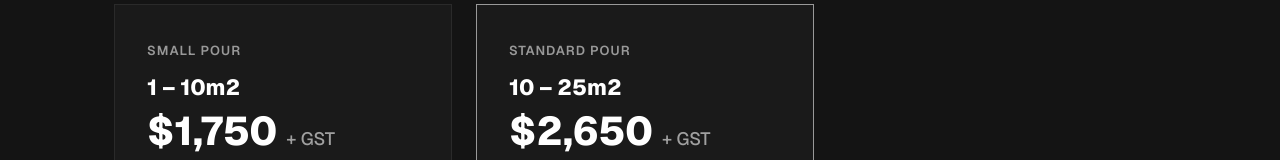
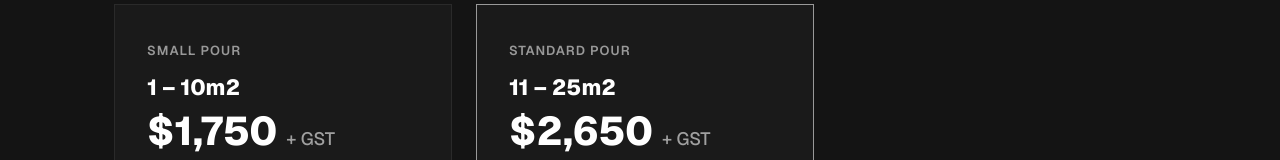
Before and after one commit to Brodie-Konx/konx-construction, a Next.js app: page /concrete-slabs in a window 1280 px wide. Shown: the part 736-896 px from the top of the page. Built offline with nearby package versions, Linux system fonts and the light colour scheme.

Commit message:
Update standard pour size label to 11-25m2

```diff
--- a/app/concrete-slabs/page.tsx
+++ b/app/concrete-slabs/page.tsx
@@ -184,7 +184,7 @@ export default function ConcreteSlabsPage() {
               </div>
               <div className="lp-pricing-card featured">
                 <div className="lp-pricing-label">Standard Pour</div>
-                <div className="lp-pricing-size">10 – 25m2</div>
+                <div className="lp-pricing-size">11 – 25m2</div>
                 <div className="lp-pricing-price">$2,650 <span>+ GST</span></div>
                 <div className="lp-pricing-note">For mid-size slabs. Same fixed pricing — quote confirmed before work begins.</div>
               </div>
```
